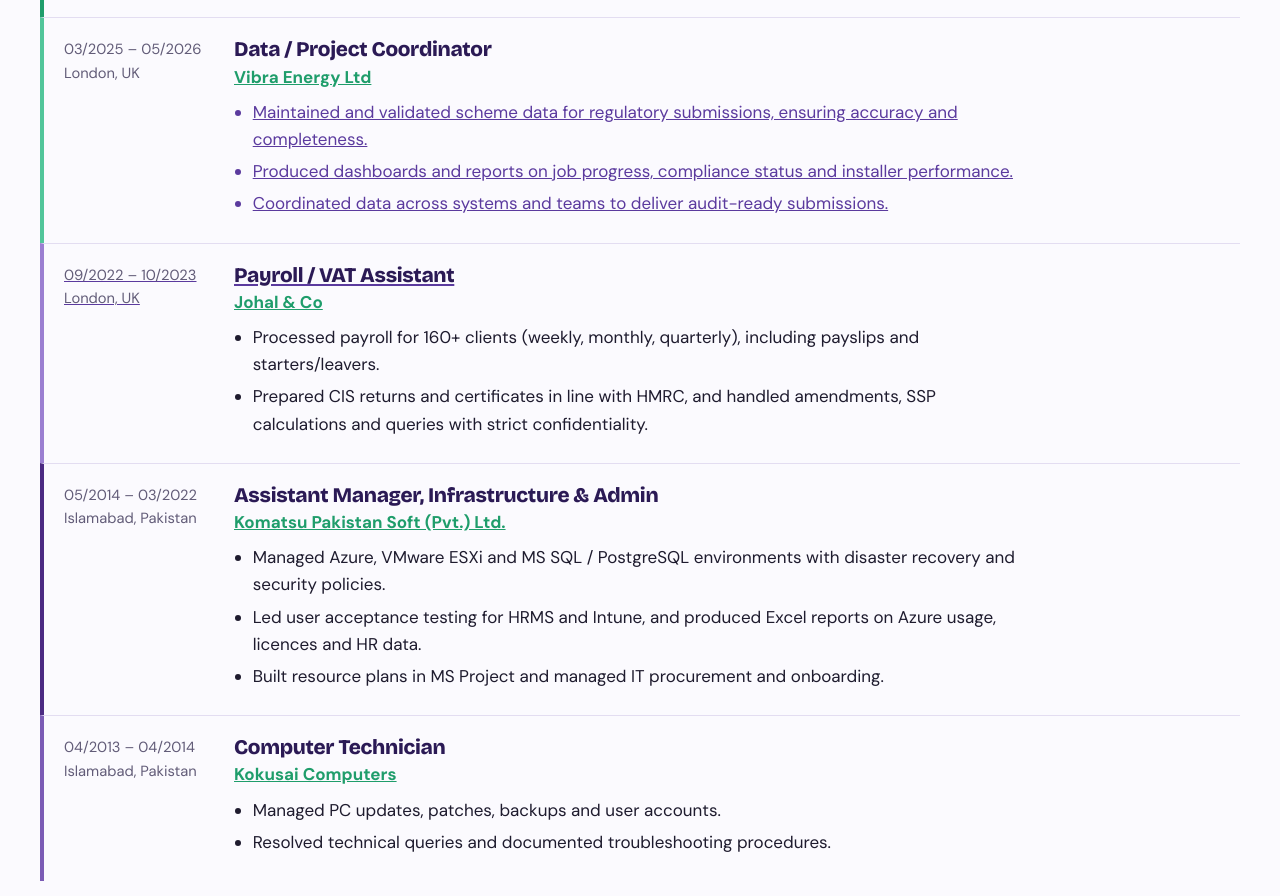
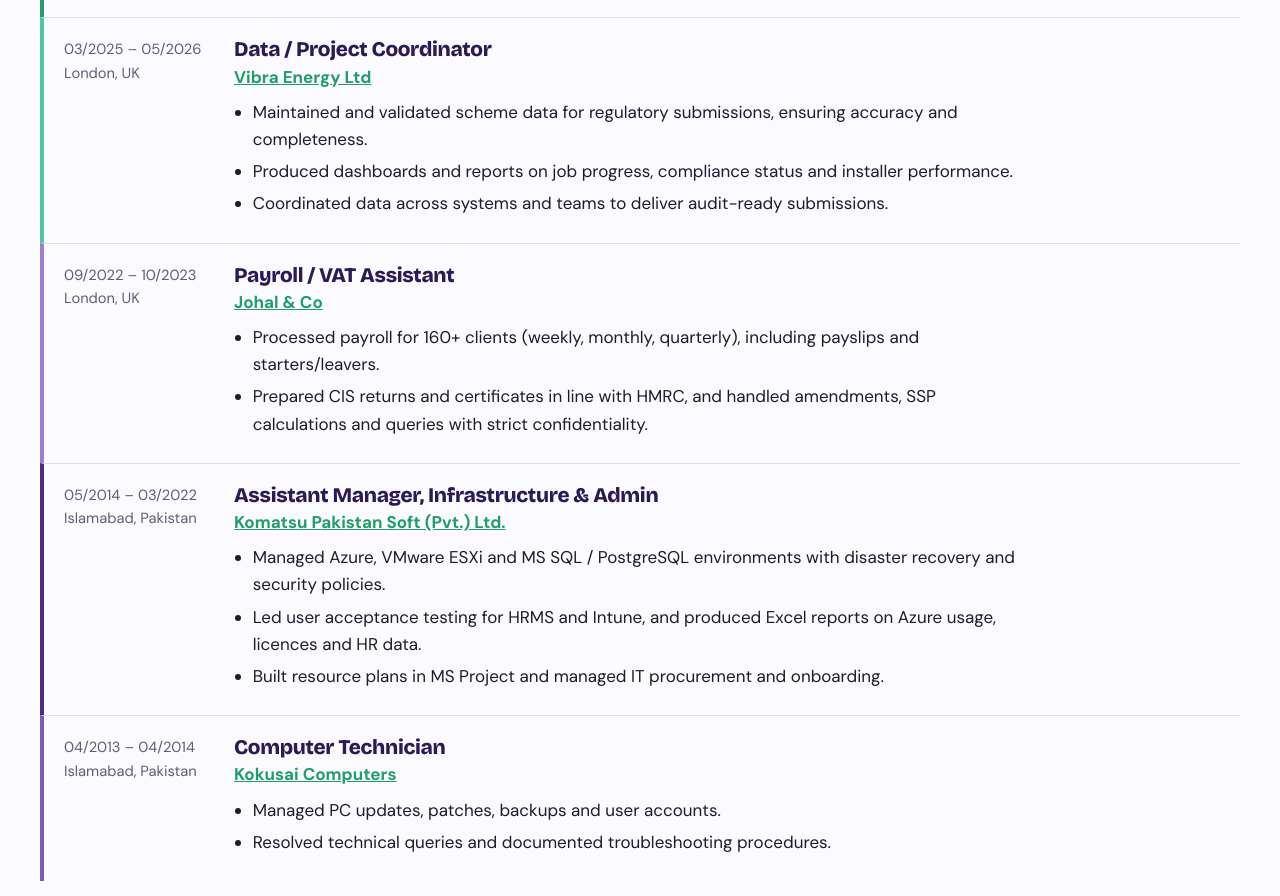
Before and after one commit to maryam-khattak/maryam-khattak.github.io, a plain HTML site: page index.html in a window 1280 px wide. Shown: the part 1214-2110 px from the top of the page. Drawn offline with nearby package versions, Linux system fonts and the light colour scheme.

Commit message:
Update index.html

```diff
--- a/index.html
+++ b/index.html
@@ -101,7 +101,7 @@
 <li>Reconcile and validate retrofit installation, property and compliance data across multiple systems, flagging discrepancies early.</li>
 <li>Build Power BI dashboards and KPI reports tracking installation progress and compliance performance across large-scale housing projects, including GLA and Brighton &amp; Hove programmes.</li>
 <li>Work with coordinators, installers and project managers to support audits, evidence management and corrective actions.</li></ul></div></div>
-<div class="job" style="--c:#52C59A"><div class="when">03/2025 – 05/2026<br>London, UK</div><div><h3>Data / Project Coordinator</h3><div class="co"><a href="https://vibraenergy.co.uk/">Vibra Energy Ltd</div><ul>
+<div class="job" style="--c:#52C59A"><div class="when">03/2025 – 05/2026<br>London, UK</div><div><h3>Data / Project Coordinator</h3><div class="co"><a href="https://vibraenergy.co.uk/">Vibra Energy Ltd</a></div><ul>
 <li>Maintained and validated scheme data for regulatory submissions, ensuring accuracy and completeness.</li>
 <li>Produced dashboards and reports on job progress, compliance status and installer performance.</li>
 <li>Coordinated data across systems and teams to deliver audit-ready submissions.</li></ul></div></div>
```
